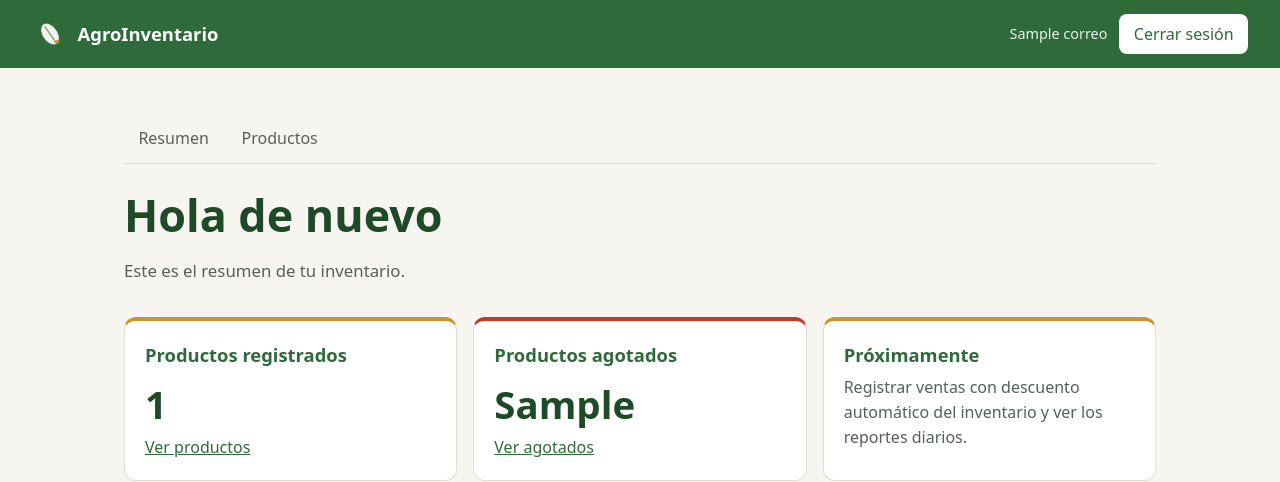
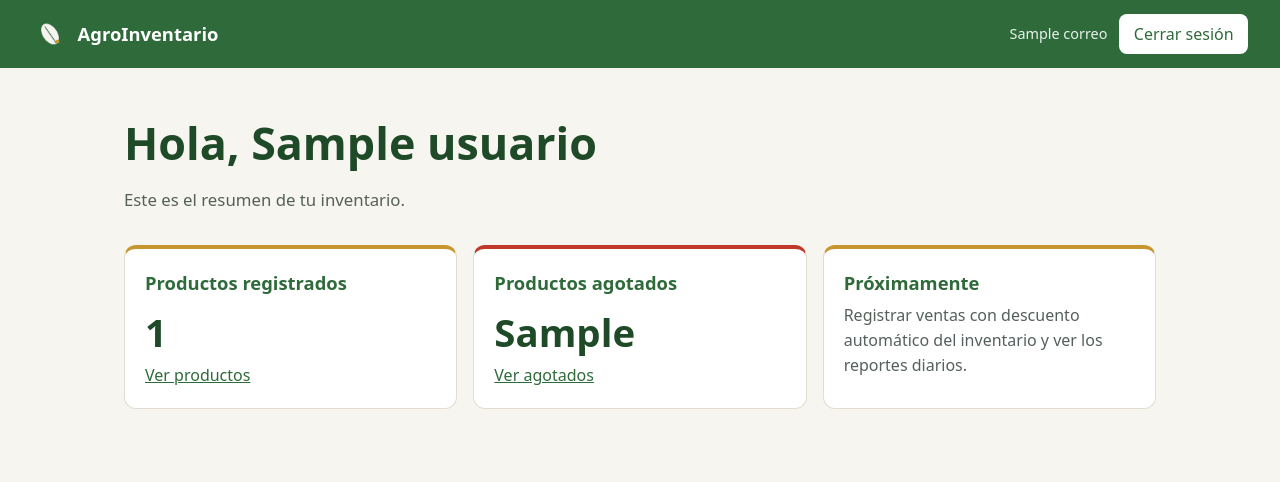
Before and after one commit to Isosa9/Agro-Inventario, a FastAPI app: template src/inventario/web/templates/portal.html in a window 1280 px wide. Shown: the top 482 px of the page. Run offline with FastAPI, Linux system fonts and the light colour scheme; the template is opened without the code that fills it: most values are stand-ins (such as "Sample title", 1, 10 or a date in 2020); parts of the project's set-up code (start-up, migrations or seed data) failed here and were passed over.

Commit message:
feat: saludar por nombre y quitar el menú repetido del portal

```diff
--- a/public/css/estilos.css
+++ b/public/css/estilos.css
@@ -194,26 +194,15 @@ a { color: var(--verde); }
 
 .pie p { margin: 0.2rem 0; }
 
-/* Portal: menú, productos y formularios */
-.menu-portal {
-  display: flex;
-  gap: 0.25rem;
-  border-bottom: 1px solid var(--borde);
-  margin-bottom: 1.5rem;
+/* Portal: productos y formularios */
+.volver {
+  display: inline-block;
+  margin-bottom: 0.75rem;
+  text-decoration: none;
+  font-weight: 600;
 }
 
-.menu-portal a {
-  padding: 0.6rem 0.9rem;
-  text-decoration: none;
-  color: var(--texto-suave);
-  border-bottom: 3px solid transparent;
-}
-
-.menu-portal a[aria-current="page"] {
-  color: var(--verde-oscuro);
-  font-weight: 600;
-  border-bottom-color: var(--verde);
-}
+.volver:hover, .volver:focus-visible { text-decoration: underline; }
 
 .encabezado-seccion {
   display: flex;
--- a/src/inventario/web/portal.py
+++ b/src/inventario/web/portal.py
@@ -7,19 +7,19 @@ from fastapi import APIRouter, Request
 from fastapi.responses import HTMLResponse
 
 from inventario.casos_de_uso.resumen_inventario import obtener_resumen_inventario
-from inventario.web.dependencias import CorreoSesion, Productos, pagina_privada
+from inventario.web.dependencias import Productos, UsuarioActual, pagina_privada
 
 router = APIRouter()
 
 
 @router.get("/portal", response_class=HTMLResponse)
-def portal(request: Request, correo: CorreoSesion, productos: Productos):
+def portal(request: Request, usuario: UsuarioActual, productos: Productos):
     resumen = obtener_resumen_inventario(productos)
     return pagina_privada(
         request,
         "portal.html",
         {
-            "correo": correo,
+            "usuario": usuario,
             "total_productos": resumen.total_productos,
             "productos_agotados": resumen.productos_agotados,
         },
--- a/src/inventario/web/templates/portal.html
+++ b/src/inventario/web/templates/portal.html
@@ -4,7 +4,7 @@
 
 {% block portal %}
 <section class="portada">
-  <h1>Hola de nuevo</h1>
+  <h1>Hola{% if usuario.nombre %}, {{ usuario.nombre }}{% endif %}</h1>
   <p class="bajada">Este es el resumen de tu inventario.</p>
 </section>
 
--- a/src/inventario/web/templates/portal_base.html
+++ b/src/inventario/web/templates/portal_base.html
@@ -3,17 +3,10 @@
 {% block meta_extra %}<meta name="robots" content="noindex, nofollow">{% endblock %}
 
 {% block navegacion %}
-<span class="usuario">{{ correo }}</span>
+<span class="usuario">{{ usuario.correo }}</span>
 <form method="post" action="/logout">
   <button class="boton boton-claro" type="submit">Cerrar sesión</button>
 </form>
 {% endblock %}
 
-{% block contenido %}
-<nav class="menu-portal" aria-label="Secciones del portal">
-  {% set ruta = request.url.path %}
-  <a href="/portal" {% if ruta == "/portal" %}aria-current="page"{% endif %}>Resumen</a>
-  <a href="/portal/productos" {% if ruta.startswith("/portal/productos") %}aria-current="page"{% endif %}>Productos</a>
-</nav>
-{% block portal %}{% endblock %}
-{% endblock %}
+{% block contenido %}{% block portal %}{% endblock %}{% endblock %}
--- a/src/inventario/web/templates/productos_lista.html
+++ b/src/inventario/web/templates/productos_lista.html
@@ -3,6 +3,8 @@
 {% block titulo %}Productos · AgroInventario{% endblock %}
 
 {% block portal %}
+<p><a class="volver" href="/portal">← Volver al inicio</a></p>
+
 <div class="encabezado-seccion">
   <h1>{% if agotados %}Productos agotados{% else %}Productos{% endif %}</h1>
   <a class="boton" href="/portal/productos/nuevo">+ Nuevo producto</a>
```
Also changed, not shown: src/inventario/web/productos.py (+14 -13 lines), tests/unitarias/test_sesion_y_portal.py (+6 -2 lines), tests/unitarias/test_web_productos.py (+5 -1 lines).
